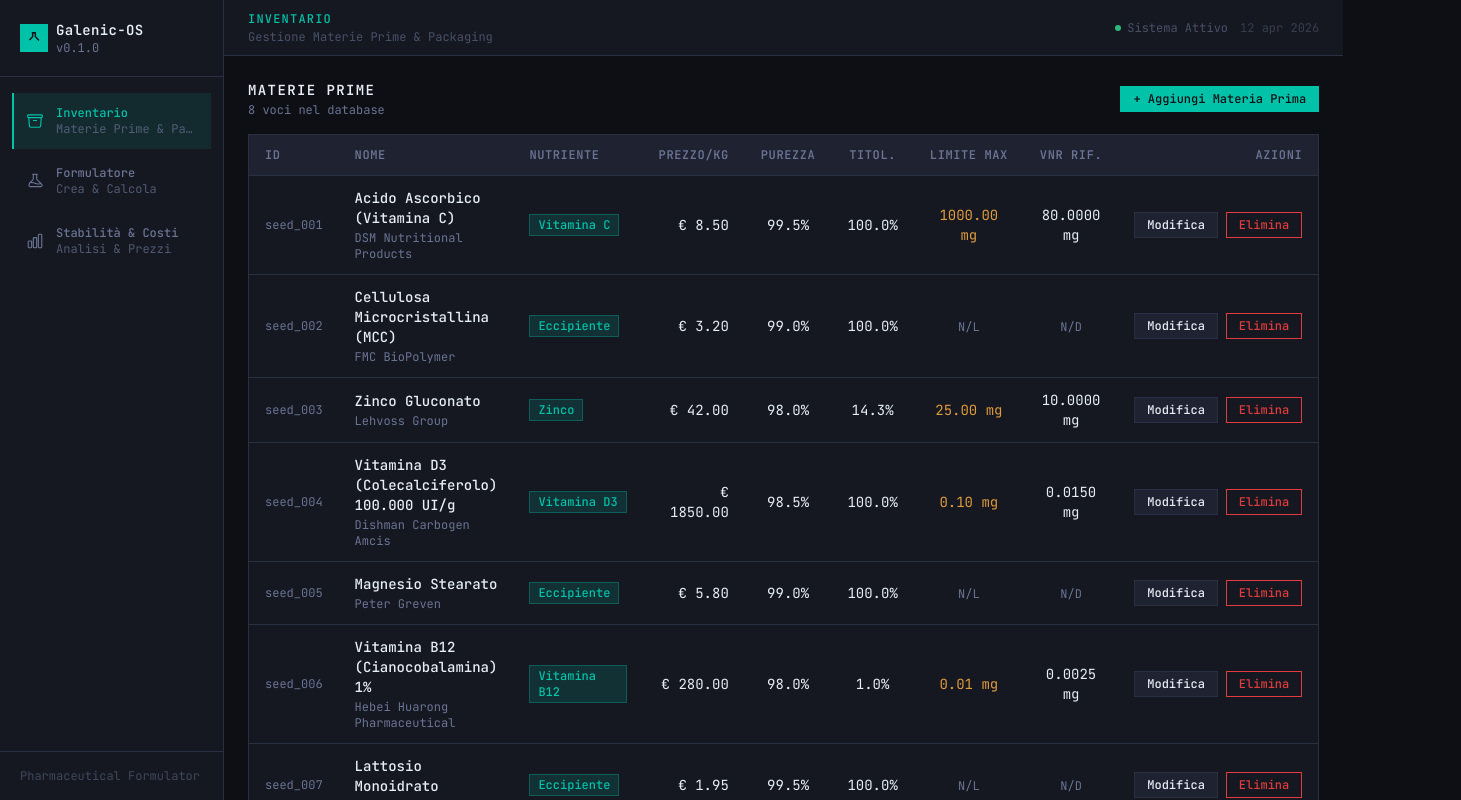
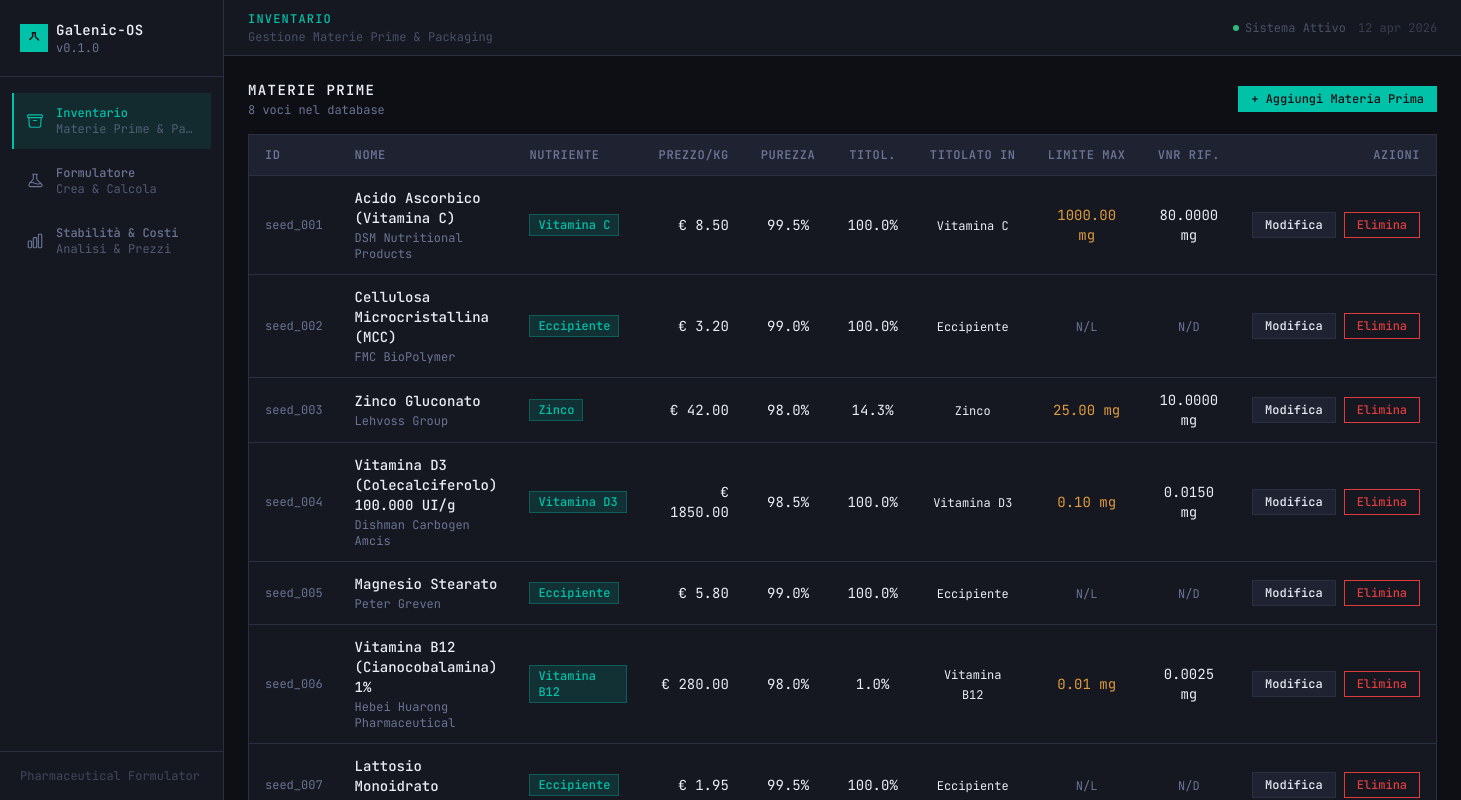
Before and after one commit to jefebcn/work-management, a React (Vite) app: page / in a window 1280 px wide. Shown: the top 800 px of the page, 1461 px wide, since content can reach past the window. Built offline with nearby package versions, Linux system fonts and the light colour scheme.

Commit message:
feat(inventory): add 'Titolato in' column to raw materials table
Shows the active nutrient substance each titration% refers to,
placed immediately after the Titol. column for readability.

https://claude.ai/code/session_01U8AxmJxEsWg7Hm2ARGRvcx

```diff
--- a/src/components/inventory/RawMaterialsTable.jsx
+++ b/src/components/inventory/RawMaterialsTable.jsx
@@ -72,6 +72,18 @@ export default function RawMaterialsTable({ rawMaterials, onEdit, onDelete }) {
       ),
     },
     {
+      key: 'titrationIn',
+      label: 'Titolato in',
+      className: 'text-center',
+      headerClassName: 'text-center',
+      render: row =>
+        row.activeNutrient ? (
+          <span className="text-galenic-primary text-xs font-mono">{row.activeNutrient}</span>
+        ) : (
+          <span className="text-galenic-muted text-xs">—</span>
+        ),
+    },
+    {
       key: 'maxLimitMg',
       label: 'Limite Max',
       className: 'tabular-nums text-center',
```
